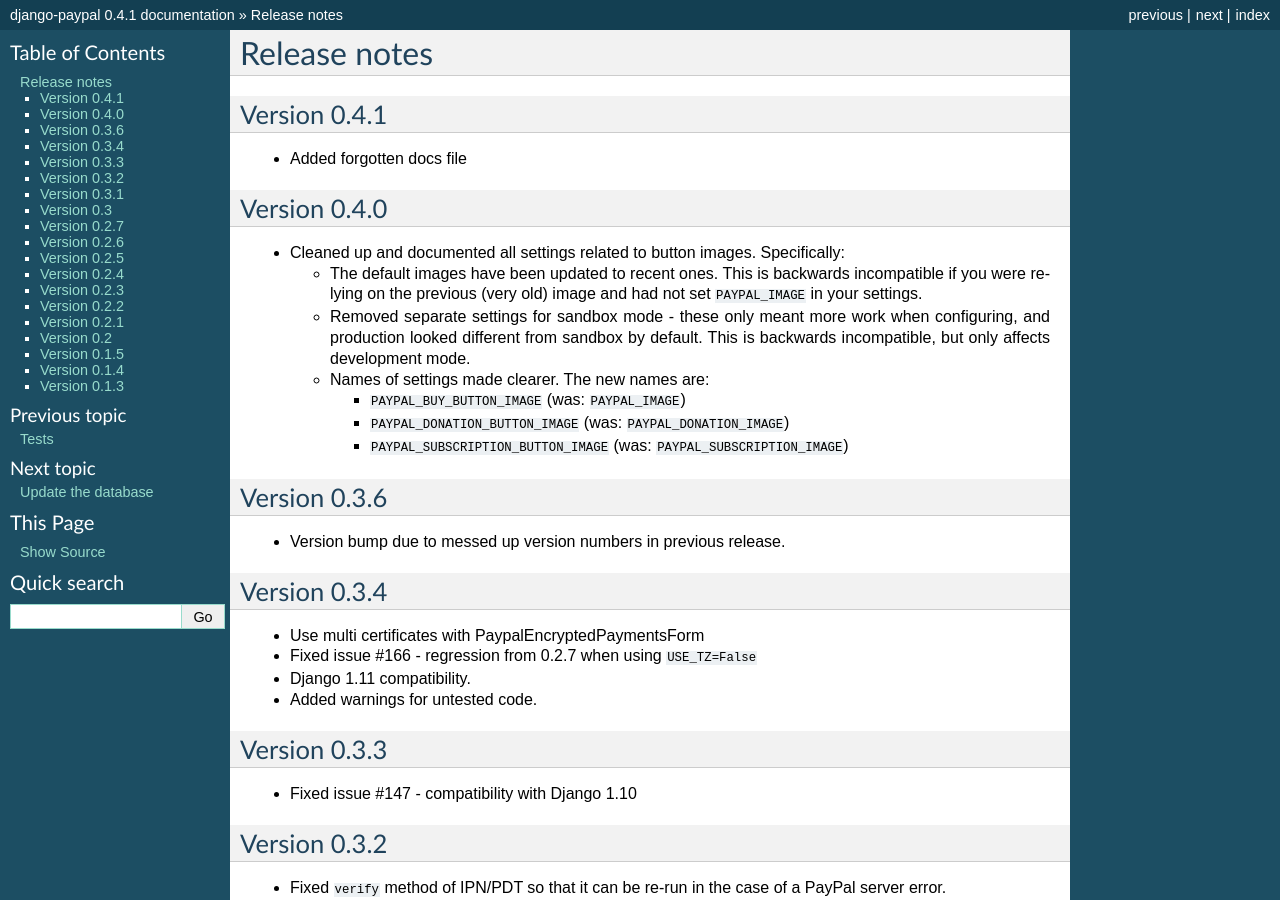
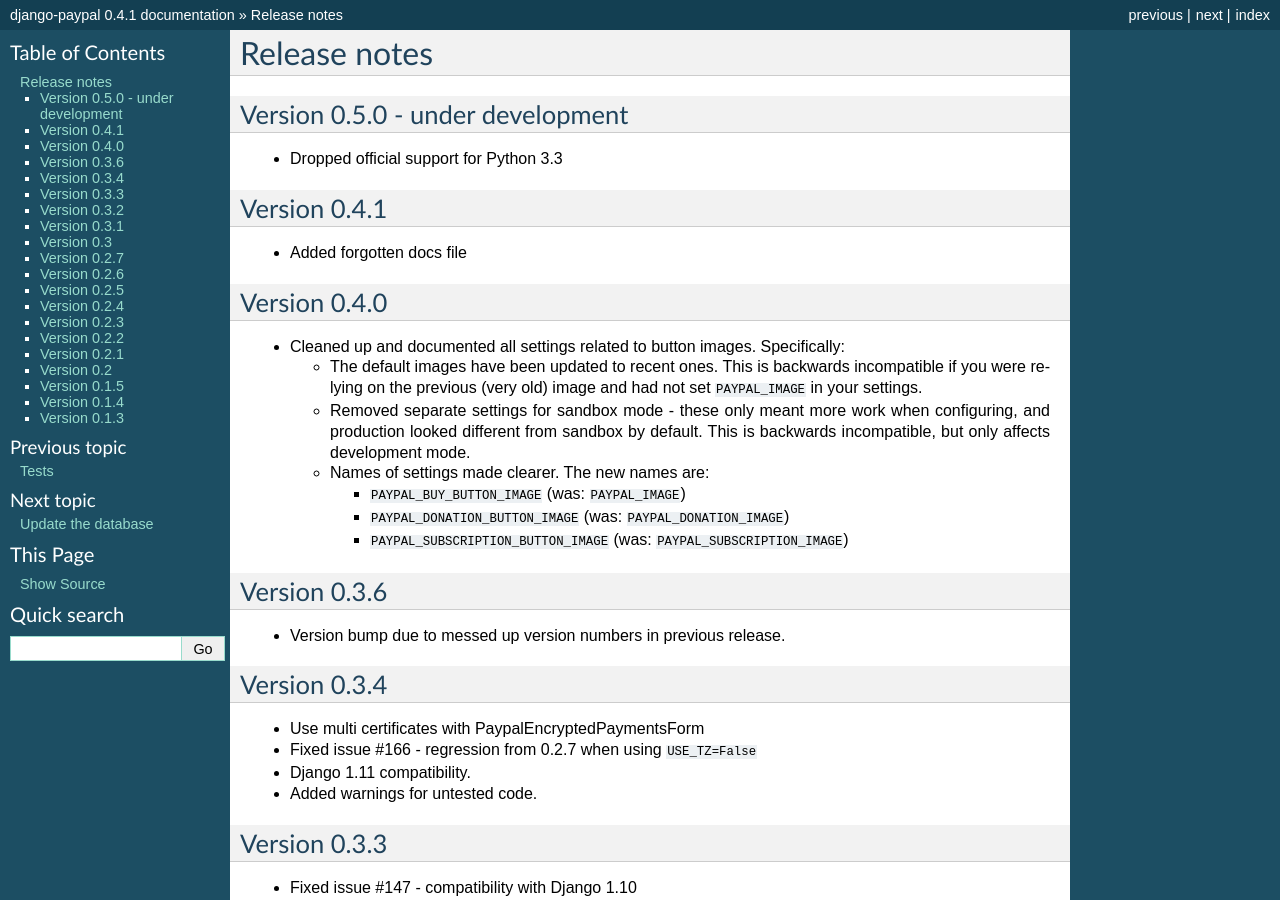
Before and after one commit to spookylukey/django-paypal, a Sphinx documentation site: the page built from docs/release_notes.rst, in a window 1280 px wide and 900 px high. Built offline with Sphinx 7.4.7, drawn with Linux system fonts in a browser that asks for light colours.

Commit message:
Don't run tests on Python 3.3
This is mainly motivated by the fact that Travis doesn't seem
to have Python 3.3 on the Python 3.5 machine anymore.

```diff
--- a/docs/release_notes.rst
+++ b/docs/release_notes.rst
@@ -1,6 +1,12 @@
 ===============
  Release notes
 ===============
+
+Version 0.5.0 - under development
+---------------------------------
+
+* Dropped official support for Python 3.3
+
 
 Version 0.4.1
 -------------
--- a/setup.py
+++ b/setup.py
@@ -37,7 +37,6 @@
         "Operating System :: OS Independent",
         "Topic :: Software Development",
         "Programming Language :: Python :: 2.7",
-        "Programming Language :: Python :: 3.3",
         "Programming Language :: Python :: 3.4",
         "Programming Language :: Python :: 3.5",
     ],
```
Also changed, not shown: .travis.yml, 1 other file.
